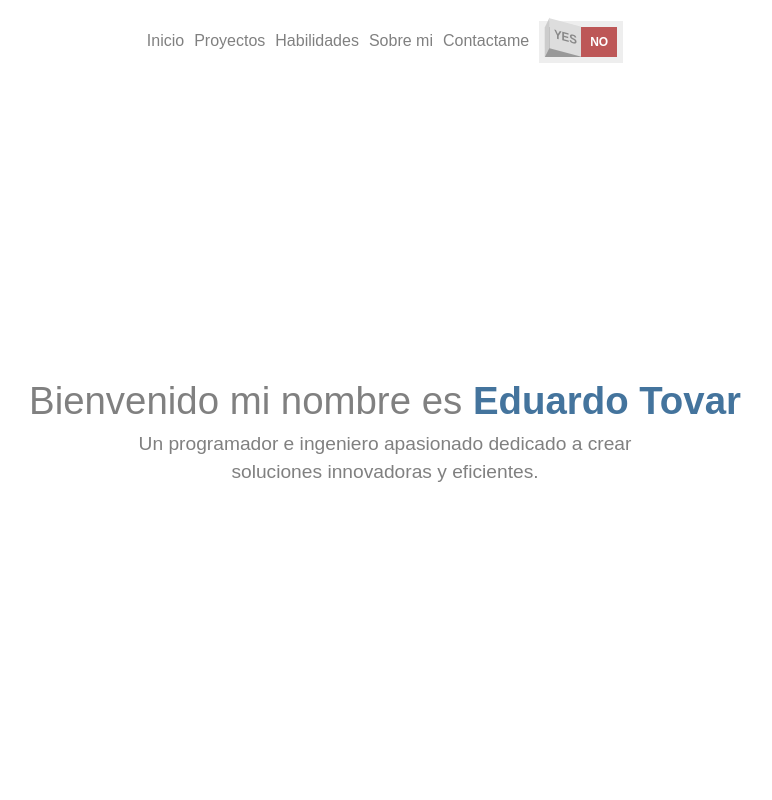
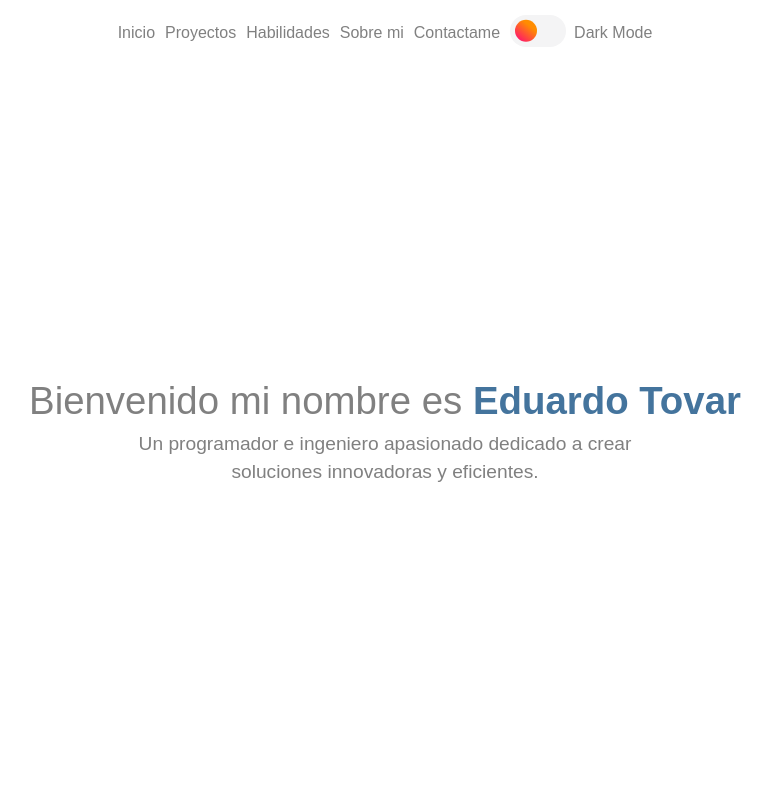
Before and after one commit to eduardo355/Portfolio, a React (Vite) app: page / in a window 1280 px wide. Shown: the top 800 px of the page, without its empty margins (255-1027 px from the left). Built offline with nearby package versions, Linux system fonts and the light colour scheme.

Commit message:
Update Btn

```diff
--- a/src/components/Nav/Nav.css
+++ b/src/components/Nav/Nav.css
@@ -5,149 +5,74 @@
     font-family: Arial, Helvetica, sans-serif;
 }
 
-.checkbox-wrapper-55 input[type="checkbox"] {
+.ContainerBtn {
+  display: flex;
+  align-items: center;
+  gap: .5em;
+  flex-direction: row-reverse;
+}
+
+.checkbox-wrapper-54 input[type="checkbox"] {
   visibility: hidden;
   display: none;
 }
 
-  .checkbox-wrapper-55 *,
-  .checkbox-wrapper-55 ::after,
-  .checkbox-wrapper-55 ::before {
+.checkbox-wrapper-54 *,
+.checkbox-wrapper-54 ::after,
+.checkbox-wrapper-54 ::before {
   box-sizing: border-box;
 }
 
-  .checkbox-wrapper-55 .rocker {
+/* The switch - the box around the slider */
+.checkbox-wrapper-54 .switch {
+  --width-of-switch: 3.5em;
+  --height-of-switch: 2em;
+  /* size of sliding icon -- sun and moon */
+  --size-of-icon: 1.4em;
+  /* it is like a inline-padding of switch */
+  --slider-offset: 0.3em;
+  position: relative;
+  width: var(--width-of-switch);
+  height: var(--height-of-switch);
   display: inline-block;
-    position: relative;
-    /*
-    SIZE OF SWITCH
-    ==============
-    All sizes are in em - therefore
-    changing the font-size here
-    will change the size of the switch.
-    See .rocker-small below as example.
-    */
-    font-size: 2em;
-    font-weight: bold;
-    text-align: center;
-    text-transform: uppercase;
-    color: #888;
-    width: 7em;
-    height: 4em;
-    overflow: hidden;
-    border-bottom: 0.5em solid #eee;
 }
 
-  .checkbox-wrapper-55 .rocker-small {
-    font-size: 0.75em;
-  }
-
-  .checkbox-wrapper-55 .rocker::before {
-    content: "";
+/* The slider */
+.checkbox-wrapper-54 .slider {
   position: absolute;
-    top: 0.5em;
+  cursor: pointer;
+  top: 0;
   left: 0;
   right: 0;
   bottom: 0;
-    background-color: #999;
-    border: 0.5em solid #eee;
-    border-bottom: 0;
+  background-color: #f4f4f5;
+  transition: .4s;
+  border-radius: 30px;
 }
 
-  .checkbox-wrapper-55 .switch-left,
-  .checkbox-wrapper-55 .switch-right {
-    cursor: pointer;
+.checkbox-wrapper-54 .slider:before {
   position: absolute;
-    display: flex;
-    align-items: center;
-    justify-content: center;
-    height: 2.5em;
-    width: 3em;
-    transition: 0.2s;
-    user-select: none;
+  content: "";
+  height: var(--size-of-icon,1.4em);
+  width: var(--size-of-icon,1.4em);
+  border-radius: 20px;
+  left: var(--slider-offset,0.3em);
+  top: 50%;
+  transform: translateY(-50%);
+  background: linear-gradient(40deg,#ff0080,#ff8c00 70%);
+  ;
+ transition: .4s;
 }
 
-  .checkbox-wrapper-55 .switch-left {
-    height: 2.4em;
-    width: 2.75em;
-    left: 0.85em;
-    bottom: 0.4em;
-    background-color: #ddd;
-    transform: rotate(15deg) skewX(15deg);
+.checkbox-wrapper-54 input:checked + .slider {
+  background-color: #303136;
 }
 
-  .checkbox-wrapper-55 .switch-right {
-    right: 0.5em;
-    bottom: 0;
-    background-color: #bd5757;
-    color: #fff;
-  }
-
-  .checkbox-wrapper-55 .switch-left::before,
-  .checkbox-wrapper-55 .switch-right::before {
-    content: "";
-    position: absolute;
-    width: 0.4em;
-    height: 2.45em;
-    bottom: -0.45em;
-    background-color: #ccc;
-    transform: skewY(-65deg);
-  }
-
-  .checkbox-wrapper-55 .switch-left::before {
-    left: -0.4em;
-  }
-
-  .checkbox-wrapper-55 .switch-right::before {
-    right: -0.375em;
-    background-color: transparent;
-    transform: skewY(65deg);
-  }
-
-  .checkbox-wrapper-55 input:checked + .switch-left {
-    background-color: #0084d0;
-    color: #fff;
-    bottom: 0px;
-    left: 0.5em;
-    height: 2.5em;
-    width: 3em;
-    transform: rotate(0deg) skewX(0deg);
-  }
-
-  .checkbox-wrapper-55 input:checked + .switch-left::before {
-    background-color: transparent;
-    width: 3.0833em;
-  }
-
-  .checkbox-wrapper-55 input:checked + .switch-left + .switch-right {
-    background-color: #ddd;
-    color: #888;
-    bottom: 0.4em;
-    right: 0.8em;
-    height: 2.4em;
-    width: 2.75em;
-    transform: rotate(-15deg) skewX(-15deg);
-  }
-
-  .checkbox-wrapper-55 input:checked + .switch-left + .switch-right::before {
-    background-color: #ccc;
-  }
-
-  /* Keyboard Users */
-  .checkbox-wrapper-55 input:focus + .switch-left {
-    color: #333;
-  }
-
-  .checkbox-wrapper-55 input:checked:focus + .switch-left {
-    color: #fff;
-  }
-
-  .checkbox-wrapper-55 input:focus + .switch-left + .switch-right {
-    color: #fff;
-  }
-
-  .checkbox-wrapper-55 input:checked:focus + .switch-left + .switch-right {
-    color: #333;
+.checkbox-wrapper-54 input:checked + .slider:before {
+  left: calc(100% - (var(--size-of-icon,1.4em) + var(--slider-offset,0.3em)));
+  background: #303136;
+  /* change the value of second inset in box-shadow to change the angle and direction of the moon  */
+  box-shadow: inset -3px -2px 5px -2px #8983f7, inset -10px -4px 0 0 #a3dafb;
 }
 /* Media queries para hacer la navegación responsive */
 @media (max-width: 768px) {
--- a/src/components/Nav/Nav.jsx
+++ b/src/components/Nav/Nav.jsx
@@ -7,6 +7,7 @@ const Nav = () => {
     stateDark: state.stateDark
   }));
   const { optionDark } = ActiveDark();
+  console.log(stateDark);
 
   const navStyles = {
     display: 'flex',
@@ -31,8 +32,9 @@ const Nav = () => {
   };
 
   const hoverStyles = {
-    color: stateDark ? 'white' : 'black', // Ajusta el color al pasar el mouse según el modo
+    color: stateDark ? 'white' : 'gray', // Ajusta el color al pasar el mouse según el modo
   };
+
 
   return (
     <div style={navStyles}>
@@ -51,12 +53,14 @@ const Nav = () => {
       <a href='#Contact' style={linkStyles} onMouseEnter={() => stateDark && hoverStyles}>
         Contactame
       </a>
-      <div className='checkbox-wrapper-55'>
-        <label className='rocker rocker-small'>
-          <input type='checkbox' name='' id='' onChange={() => optionDark(!stateDark)} />
-          <span className='switch-left'>Yes</span>
-          <span className='switch-right'>No</span>
-        </label>
+      <div className="ContainerBtn">
+      <span style={hoverStyles}>Dark Mode</span>
+      <div className="checkbox-wrapper-54">
+          <label className="switch">
+            <input type="checkbox" onChange={()=> optionDark(!stateDark)} />
+            <span className="slider"></span>
+          </label>
+        </div>
       </div>
     </div>
   );
```
Lines whose indentation alone changed are shown as unchanged.
